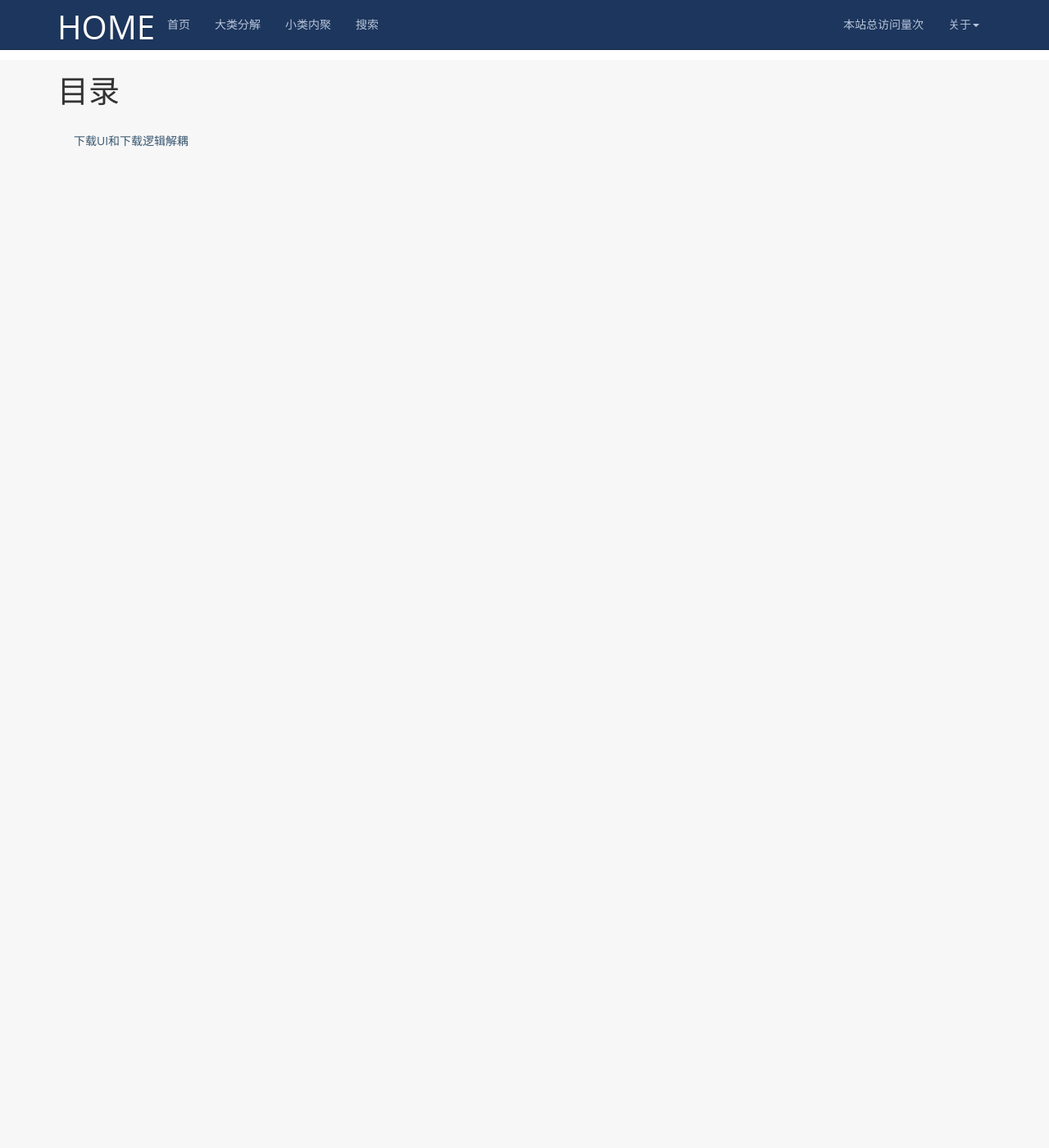
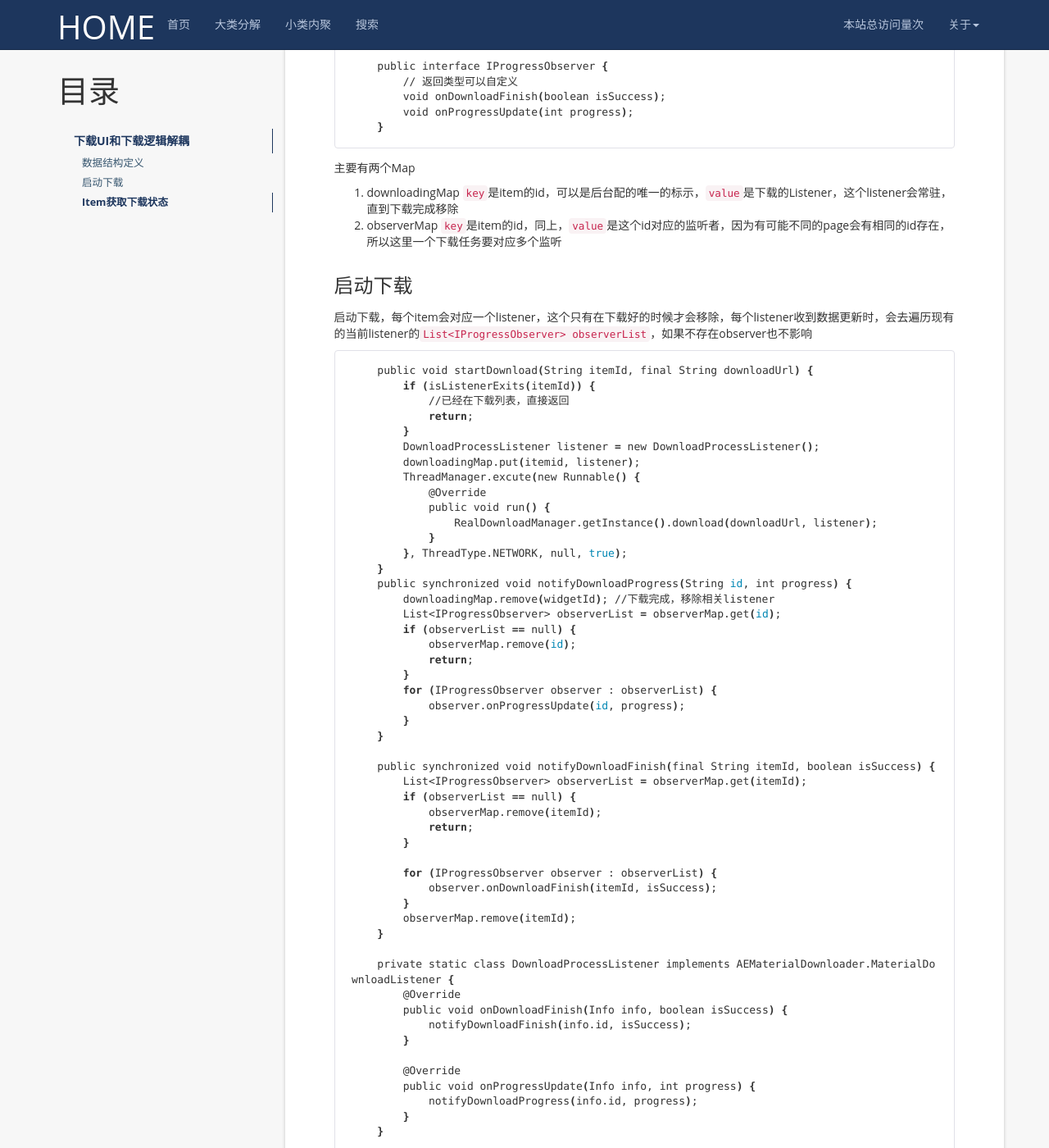
Before and after one commit to hqglichao/hqglichao.github.io, a Jekyll site: the page built from _posts/2019-12-9-progress-observer.md, in a window 1280 px wide and 1400 px high, scrolled down 1327 px. Shown: the whole window at 82% size. Built offline with Jekyll 4.4.1, drawn with Linux system fonts in a browser that asks for light colours; nearby versions of some CDN libraries; comment, search, counter and statistics services are not loaded; some of the changed text lies outside the part shown.

Commit message:
add post 2
Signed-off-by: keanuhuang <keanuhuang@tencent.com>

````diff
--- a/_posts/2019-12-9-progress-observer.md
+++ b/_posts/2019-12-9-progress-observer.md
@@ -1,6 +1,6 @@
 ---
 layout: post
-title: Android 平台代号/版本/Api级别/库
+title: 下载UI和下载逻辑解耦--观察者方式
 date: 2019-12-9 21:12:00 +0800
 categories: 技术文章
 tag: [观察者模式]
@@ -11,4 +11,113 @@ tag: [观察者模式]
 
 # 下载UI和下载逻辑解耦
 移动端编程中经常会用到ViewPager，容纳很多数据每个页面可能又是一个RecyclerView。如果RecyclerView的每个item想要有一个下载进度条，并且这个进度条要有记忆逻辑，就是item回收或者复用之后回来，状态能根据下载的进度实时更新显示，这个问题就有点烦了。
-我的解决方案是把每个item当成一个observer，
+这篇文章讲的解决方案是把每个item当成一个observer，然后自由的监听。
+ViewPager+RecyclerView的数据流组装形式比较常见。如下图所示
+![示意图1](https://github.com/hqglichao/hqglichao.github.io/blob/master/styles/images/progress_observer.png)
+ViewPager的特点是内存里面最多只加载三个page，当前页面+左边页面+右边页面，其他页面没有在内存里面，滑动过程中就销毁了，销毁后重新建立的时候为了能重新获得当前page（RecyclerView）里面的某个item的下载进度，需要在这个item添加到视图上的时候，重新监听下载列表。
+### 数据结构定义
+```bash
+    private final Map<String, IDownloadListener> downloadingMap = new HashMap<>();
+    private final Map<String, List<IProgressObserver>> observerMap = new HashMap<>();
+
+    public interface IDownloadListener {
+        void onDownloadFinish(Info info, boolean isSuccess);
+        void onProgressUpdate(Info info, int progress);
+    }
+
+    public interface IProgressObserver {
+        // 返回类型可以自定义
+        void onDownloadFinish(boolean isSuccess);
+        void onProgressUpdate(int progress);
+    }
+```
+主要有两个Map
+1. downloadingMap `key`是item的id，可以是后台配的唯一的标示，`value`是下载的Listener，这个listener会常驻，直到下载完成移除
+2. observerMap `key`是item的id，同上，`value`是这个id对应的监听者，因为有可能不同的page会有相同的id存在，所以这里一个下载任务要对应多个监听
+
+### 启动下载
+启动下载，每个item会对应一个listener，这个只有在下载好的时候才会移除，每个listener收到数据更新时，会去遍历现有的当前listener的`List<IProgressObserver> observerList`，如果不存在observer也不影响
+```bash
+    public void startDownload(String itemId, final String downloadUrl) {
+        if (isListenerExits(itemId)) {
+            //已经在下载列表，直接返回
+            return;
+        }
+        DownloadProcessListener listener = new DownloadProcessListener();
+        downloadingMap.put(itemid, listener);
+        ThreadManager.excute(new Runnable() {
+            @Override
+            public void run() {
+                RealDownloadManager.getInstance().download(downloadUrl, listener);
+            }
+        }, ThreadType.NETWORK, null, true);
+    }
+    public synchronized void notifyDownloadProgress(String id, int progress) {
+        downloadingMap.remove(widgetId); //下载完成，移除相关listener
+        List<IProgressObserver> observerList = observerMap.get(id);
+        if (observerList == null) {
+            observerMap.remove(id);
+            return;
+        }
+        for (IProgressObserver observer : observerList) {
+            observer.onProgressUpdate(id, progress);
+        }
+    }
+
+    public synchronized void notifyDownloadFinish(final String itemId, boolean isSuccess) {
+        List<IProgressObserver> observerList = observerMap.get(itemId);
+        if (observerList == null) {
+            observerMap.remove(itemId);
+            return;
+        }
+
+        for (IProgressObserver observer : observerList) {
+            observer.onDownloadFinish(itemId, isSuccess);
+        }
+        observerMap.remove(itemId);
+    }
+
+    private static class DownloadProcessListener implements AEMaterialDownloader.MaterialDownloadListener {
+        @Override
+        public void onDownloadFinish(Info info, boolean isSuccess) {
+            notifyDownloadFinish(info.id, isSuccess);
+        }
+
+        @Override
+        public void onProgressUpdate(Info info, int progress) {
+            notifyDownloadProgress(info.id, progress);
+        }
+    }
+```
+
+### Item获取下载状态
+下载状态通过`downloadingMap`里面的listener实时更新，并且会通过`notifyDownloadProgress`和`notifyDownloadFinish`回传给observer，RecyclerView的每个item可以继承IProgressObserver，
+在Adapter的onViewAttachedToWindow中通过`addProgressObserver`添加订阅，注意在`onViewDetachedFromWindow`中通过removeProgressObserver移除。
+此外页面销毁与`ViewPager`的`destroyItem`中也要注意移除对应的observer
+```bash
+    public synchronized void addProgressObserver(String id, IProgressObserver observer) {
+        if (observer != null) {
+            List<IProgressObserver> list = observerMap.get(id);
+            if (list == null) {
+                list = new ArrayList<IProgressObserver>();
+            }
+            list.add(observer);
+            observerMap.put(id, list);
+        }
+    }
+
+    public synchronized void removeProgressObserver(String id, IProgressObserver observer) {
+        List<IProgressObserver> list = observerMap.get(id);
+        if (list != null && list.size() > 1) {
+            for (Iterator<IProgressObserver> iterator = list.iterator(); iterator.hasNext();) {
+                IProgressObserver iProgressObserver = iterator.next();
+                if (iProgressObserver == observer) {
+                    iterator.remove();
+                }
+            }
+        }
+        if (list == null || list.size() < 1) {
+            observerMap.remove(id);
+        }
+    }
+```
````
